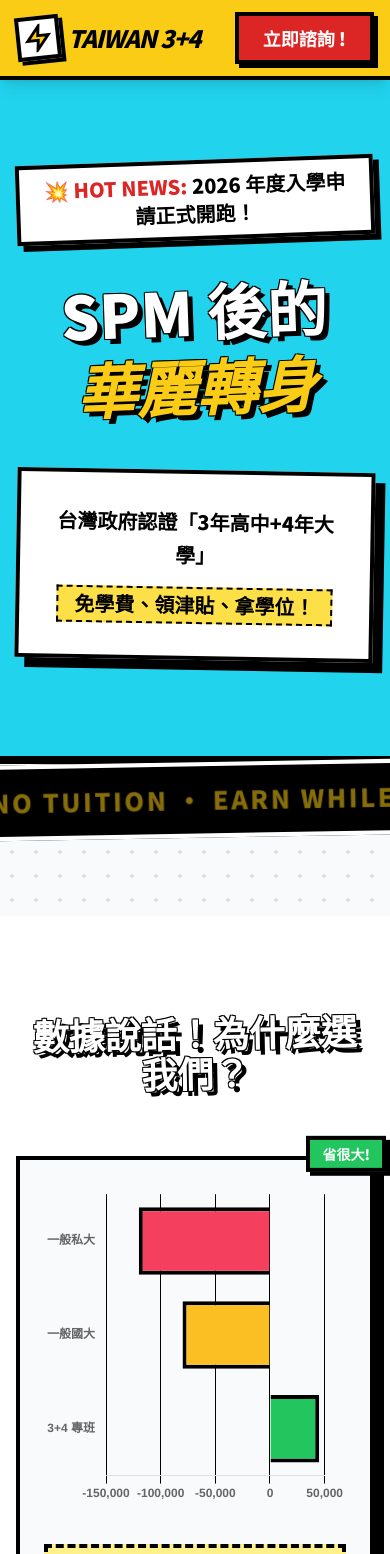
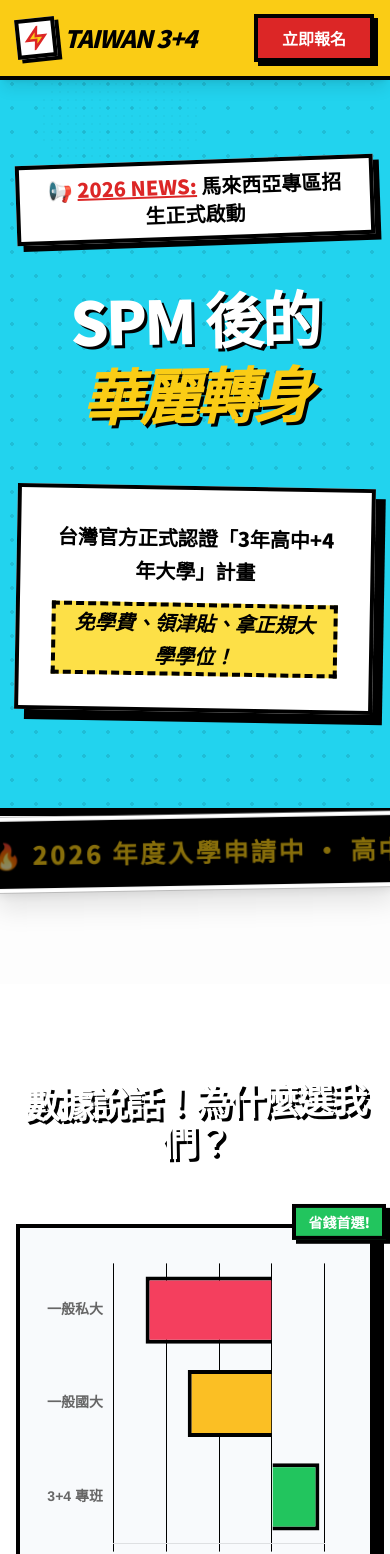
Before and after one commit to isaac0194/taiwan-3plus4-landing, a React (Vite) app: page / in a window 390 px wide. Shown: the top 1554 px of the page. Built offline with nearby package versions, Linux system fonts and the light colour scheme.

Commit message:
修正官網連結有誤

```diff
--- a/src/App.jsx
+++ b/src/App.jsx
@@ -12,15 +12,15 @@ import { Bar } from 'react-chartjs-2';
 
 ChartJS.register(CategoryScale, LinearScale, BarElement, Title, Tooltip, Legend);
 
-// --- 視覺組件：純 SVG 圖示 (避免外部庫依賴錯誤) ---
+// --- 核心組件：純內嵌 SVG (確保不依賴外部套件，防止編譯錯誤) ---
 const IconZap = () => (
-  <svg width="28" height="28" viewBox="0 0 24 24" fill="none" stroke="black" strokeWidth="2.5" className="text-red-500 fill-yellow-400"><polygon points="13 2 3 14 12 14 11 22 21 10 12 10 13 2"/></svg>
+  <svg width="24" height="24" viewBox="0 0 24 24" fill="none" stroke="currentColor" strokeWidth="2.5" className="text-red-600 fill-yellow-400"><polygon points="13 2 3 14 12 14 11 22 21 10 12 10 13 2"/></svg>
 );
 const IconChevron = ({ isOpen }) => (
   <svg width="24" height="24" viewBox="0 0 24 24" fill="none" stroke="black" strokeWidth="3" className={`transition-transform duration-300 ${isOpen ? 'rotate-180' : ''}`}><path d="M19 9l-7 7-7-7" /></svg>
 );
 const Badge = ({ text, color = "bg-red-500" }) => (
-  <div className={`absolute -top-4 -right-4 ${color} text-white font-black px-3 py-1 border-4 border-black shadow-[4px_4px_0px_0px_rgba(0,0,0,1)] -rotate-12 z-10 text-sm animate-bounce`}>
+  <div className={`absolute -top-4 -right-4 ${color} text-white font-black px-3 py-1 border-4 border-black shadow-[4px_4px_0px_0px_rgba(0,0,0,1)] -rotate-6 z-10 text-sm animate-bounce`}>
     {text}
   </div>
 );
@@ -28,32 +28,35 @@ const Badge = ({ text, color = "bg-red-500" }) => (
 export default function App() {
   useEffect(() => {
     const link = document.createElement('link');
-    // 修正：純字串網址，無括號
-    link.href = 'https://fonts.googleapis.com/css2?family=Bangers&family=Noto+Sans+TC:wght@700;900&display=swap';
-    link.rel = 'stylesheet';
+    link.href = "https://fonts.googleapis.com/css2?family=Bangers&family=Noto+Sans+TC:wght@700;900&display=swap";
+    link.rel = "stylesheet";
     document.head.appendChild(link);
   }, []);
 
   return (
-    <div className="min-h-screen text-black bg-[#f8fafc] overflow-x-hidden selection:bg-yellow-300" style={{ fontFamily: "'Noto Sans TC', sans-serif", backgroundImage: 'radial-gradient(rgba(0,0,0,0.1) 2px, transparent 2px)', backgroundSize: '24px 24px' }}>
+    <div className="min-h-screen text-black bg-[#fdfdfd] overflow-x-hidden selection:bg-yellow-300" style={{ fontFamily: "'Noto Sans TC', sans-serif" }}>
       <style>{`
+        .comic-bg { background-image: radial-gradient(rgba(0,0,0,0.1) 2px, transparent 2px); background-size: 24px 24px; }
         .comic-shadow { box-shadow: 10px 10px 0px 0px rgba(0,0,0,1); }
         .comic-border { border: 4px solid #000; }
         .text-stroke { color: white; text-shadow: 5px 5px 0 #000, -1px -1px 0 #000, 1px -1px 0 #000, -1px 1px 0 #000, 1px 1px 0 #000; }
-        .halftone-bg { background-image: radial-gradient(rgba(0,0,0,0.2) 15%, transparent 16%); background-size: 6px 6px; }
+        .halftone-bg { background-image: radial-gradient(rgba(0,0,0,0.15) 15%, transparent 16%); background-size: 8px 8px; }
+        @media (max-width: 640px) { .text-stroke { text-shadow: 3px 3px 0 #000; } }
       `}</style>
 
       <Navbar />
       <HeroSection />
 
-      <div className="bg-black py-4 -rotate-1 scale-105 mb-20 overflow-hidden whitespace-nowrap border-y-4 border-white">
+      {/* 動態資訊跑馬燈 */}
+      <div className="bg-black py-4 -rotate-1 scale-105 mb-24 overflow-hidden whitespace-nowrap border-y-4 border-white shadow-xl relative z-20">
         <div className="text-yellow-400 font-black text-2xl tracking-widest inline-block animate-pulse">
-           NO TUITION • EARN WHILE YOU LEARN • 2026 ENROLLING NOW •
-           NO TUITION • EARN WHILE YOU LEARN • 2026 ENROLLING NOW •
+           🔥 2026 年度入學申請中 • 高中三年學費全免 • 台灣 3+4 官方合作計畫 • 馬來西亞專區 •
+           🔥 2026 年度入學申請中 • 高中三年學費全免 • 台灣 3+4 官方合作計畫 • 馬來西亞專區 •
         </div>
       </div>
 
       <FinanceSection />
+      <FeaturesSection />
       <SchoolsSection />
       <TimelineSection />
       <ContactSection />
@@ -65,12 +68,17 @@ export default function App() {
 function Navbar() {
   return (
     <nav className="fixed top-0 left-0 right-0 bg-yellow-400 border-b-4 border-black z-50 h-20 flex items-center shadow-lg">
-      <div className="max-w-7xl mx-auto px-4 sm:px-6 w-full flex justify-between items-center">
-        <div className="flex items-center gap-2">
+      <div className="max-w-7xl mx-auto px-4 sm:px-6 w-full flex justify-between items-center font-black">
+        <div className="flex items-center gap-2 cursor-pointer">
           <div className="bg-white border-4 border-black p-1 shadow-[4px_4px_0px_0px_rgba(0,0,0,1)] transform -rotate-6"><IconZap /></div>
-          <span className="font-black text-2xl sm:text-3xl tracking-tighter italic">TAIWAN 3+4</span>
+          <span className="text-2xl sm:text-3xl tracking-tighter italic uppercase">Taiwan 3+4</span>
         </div>
-        <a href="#contact" className="bg-red-600 text-white border-4 border-black px-6 py-2 font-black text-lg shadow-[4px_4px_0px_0px_rgba(0,0,0,1)] hover:translate-x-1 hover:translate-y-1 transition-all active:scale-95">立即諮詢 !</a>
+        <div className="hidden lg:flex gap-8 text-sm uppercase">
+          <a href="#finance" className="hover:text-red-600 transition-colors">財務分析</a>
+          <a href="#schools" className="hover:text-red-600 transition-colors">合作學校</a>
+          <a href="#timeline" className="hover:text-red-600 transition-colors">報名時程</a>
+        </div>
+        <a href="#contact" className="bg-red-600 text-white border-4 border-black px-6 py-2 shadow-[4px_4px_0px_0px_rgba(0,0,0,1)] hover:translate-x-1 hover:translate-y-1 transition-all active:scale-95">立即報名</a>
       </div>
     </nav>
   );
@@ -78,17 +86,17 @@ function Navbar() {
 
 function HeroSection() {
   return (
-    <section className="relative pt-40 pb-24 bg-cyan-400 border-b-8 border-black overflow-hidden px-4 text-center">
+    <section className="relative pt-40 pb-24 bg-cyan-400 border-b-8 border-black overflow-hidden px-4 text-center comic-bg">
       <div className="absolute top-10 left-10 opacity-20 halftone-bg w-40 h-40 rounded-full"></div>
-      <div className="relative z-10 max-w-5xl mx-auto">
-        <div className="inline-block bg-white border-4 border-black px-6 py-2 text-xl font-black mb-8 shadow-[6px_6px_0px_0px_rgba(0,0,0,1)] transform -rotate-2">
-          💥 <span className="text-red-600">HOT NEWS:</span> 2026 年度入學申請正式開跑！
+      <div className="relative z-10 max-w-6xl mx-auto">
+        <div className="inline-block bg-white border-4 border-black px-6 py-2 text-xl font-black mb-10 shadow-[6px_6px_0px_0px_rgba(0,0,0,1)] transform -rotate-2">
+          📢 <span className="text-red-600 underline">2026 NEWS:</span> 馬來西亞專區招生正式啟動
         </div>
-        <h1 className="text-6xl sm:text-8xl md:text-9xl font-black leading-tight text-stroke uppercase transform -rotate-2 mb-12">SPM 後的<br/><span className="text-yellow-400 italic">華麗轉身</span></h1>
-        <div className="bg-white border-4 border-black comic-shadow p-8 max-w-3xl mx-auto transform rotate-1">
+        <h1 className="text-6xl sm:text-8xl md:text-9xl font-black leading-tight text-stroke uppercase transform -rotate-1 mb-14 tracking-tighter">SPM 後的<br/><span className="text-yellow-400 italic">華麗轉身</span></h1>
+        <div className="bg-white border-4 border-black comic-shadow p-8 max-w-3xl mx-auto transform rotate-1 hover:rotate-0 transition-transform">
           <p className="text-xl sm:text-3xl font-black leading-relaxed text-black">
-            台灣政府認證「3年高中+4年大學」<br/>
-            <span className="bg-yellow-300 px-4 inline-block mt-4 border-2 border-black border-dashed">免學費、領津貼、拿學位！</span>
+            台灣官方正式認證「3年高中+4年大學」計畫<br/>
+            <span className="bg-yellow-300 px-4 inline-block mt-4 border-4 border-black border-dashed italic">免學費、領津貼、拿正規大學學位！</span>
           </p>
         </div>
       </div>
@@ -99,21 +107,27 @@ function HeroSection() {
 function FinanceSection() {
   const options = {
     indexAxis: 'y', responsive: true, maintainAspectRatio: false,
-    plugins: { legend: { display: false }, tooltip: { backgroundColor: '#000' } },
-    scales: { x: { grid: { color: '#000' }, ticks: { font: { weight: 'bold' } } }, y: { grid: { display: false }, ticks: { font: { weight: 'bold' } } } }
+    plugins: { legend: { display: false }, tooltip: { backgroundColor: '#000', padding: 12 } },
+    scales: { x: { grid: { color: '#000' }, ticks: { font: { weight: 'bold' } } }, y: { grid: { display: false }, ticks: { font: { weight: 'bold', size: 14 } } } }
   };
-  const data = { labels: ['一般私大', '一般國大', '3+4 專班'], datasets: [{ data: [-120000, -80000, 45000], backgroundColor: ['#f43f5e', '#fbbf24', '#22c55e'], borderColor: '#000', borderWidth: 4 }] };
+  const data = {
+    labels: ['一般私大', '一般國大', '3+4 專班'],
+    datasets: [{
+      data: [-120000, -80000, 45000],
+      backgroundColor: ['#f43f5e', '#fbbf24', '#22c55e'],
+      borderColor: '#000',
+      borderWidth: 4
+    }]
+  };
   return (
-    <section id="finance" className="py-24 border-b-8 border-black bg-white px-4 relative">
+    <section id="finance" className="py-24 border-b-8 border-black bg-white px-4">
       <div className="max-w-4xl mx-auto">
-        <div className="mb-16 text-center">
-            <h2 className="text-4xl sm:text-6xl font-black text-stroke transform -rotate-1 uppercase">數據說話！為什麼選我們？</h2>
-        </div>
-        <div className="bg-slate-50 border-4 border-black p-6 sm:p-12 comic-shadow relative">
-          <Badge text="省很大!" color="bg-green-500" />
+        <h2 className="text-4xl sm:text-6xl font-black text-stroke text-center mb-16 transform -rotate-1 uppercase tracking-tighter">數據說話！為什麼選我們？</h2>
+        <div className="bg-slate-50 border-4 border-black p-6 sm:p-12 comic-shadow relative group">
+          <Badge text="省錢首選!" color="bg-green-500" />
           <div className="h-80 w-full"><Bar options={options} data={data} /></div>
-          <div className="mt-10 p-6 bg-yellow-200 border-4 border-black border-dashed font-black text-lg text-center">
-             💡 透過實習，畢業後可帶回約 <span className="text-red-600 text-2xl">RM 45,000</span> 的啟動金！
+          <div className="mt-10 p-6 bg-yellow-100 border-4 border-black border-dashed font-black text-lg text-center">
+             💡 實習津貼結餘：畢業後預計可帶回約 <span className="text-red-600 text-3xl">RM 45,000</span> 的啟動金！
           </div>
         </div>
       </div>
@@ -121,32 +135,85 @@ function FinanceSection() {
   );
 }
 
+function FeaturesSection() {
+  const features = [
+    { icon: "💰", title: "學費全免", desc: "高中三年學費由台灣政府補助，減輕家庭經濟負擔。", color: "bg-pink-400" },
+    { icon: "🛠️", title: "帶薪實習", desc: "產學完美接軌，每月領取實習津貼，支付生活開銷。", color: "bg-yellow-400" },
+    { icon: "🎓", title: "正式學位", desc: "完成七年一貫學程，同時取得正式高職與大學學歷。", color: "bg-cyan-400" }
+  ];
+  return (
+    <section className="py-24 border-b-8 border-black bg-slate-50 px-4">
+      <div className="max-w-6xl mx-auto grid sm:grid-cols-2 md:grid-cols-3 gap-8 text-center">
+        {features.map((f, i) => (
+          <div key={i} className={`${f.color} border-4 border-black p-10 comic-shadow transform hover:-translate-y-4 transition-transform`}>
+            <div className="bg-white border-4 border-black w-20 h-20 flex items-center justify-center mb-6 comic-shadow rounded-full text-4xl mx-auto">{f.icon}</div>
+            <h3 className="text-2xl font-black mb-4 bg-white inline-block px-3 border-2 border-black">{f.title}</h3>
+            <p className="text-lg font-bold leading-relaxed">{f.desc}</p>
+          </div>
+        ))}
+      </div>
+    </section>
+  );
+}
+
 function SchoolsSection() {
   const schools = [
-    { name: "六信高中", loc: "台南", majors: ["資訊科", "烘焙科"], color: "bg-red-400", emoji: "🤖", badge: "百年名校" },
-    { name: "新光高中", loc: "高雄", majors: ["資訊科"], color: "bg-blue-400", emoji: "💻", badge: "設備新穎" },
-    { name: "育德工家", loc: "台南", majors: ["烘焙科", "餐飲科"], color: "bg-green-400", emoji: "🍞", badge: "就業保證" },
-    { name: "華德工家", loc: "高雄", majors: ["資訊科", "烘焙科", "餐飲科"], color: "bg-purple-400", emoji: "👨‍🍳", badge: "照顧第一" }
+    {
+      name: "六信高中",
+      loc: "台南",
+      majors: ["資訊科", "烘焙科"],
+      color: "bg-red-400",
+      emoji: "🤖",
+      badge: "百年名校",
+      link: "https://www.lhvs.tn.edu.tw/index.php?option=module&lang=cht&task=showlist&id=105&index=5"
+    },
+    {
+      name: "新光高中",
+      loc: "高雄",
+      majors: ["資訊科"],
+      color: "bg-blue-400",
+      emoji: "💻",
+      badge: "設備新穎",
+      link: "https://sg.sgshedu.tw/"
+    },
+    {
+      name: "育德工家",
+      loc: "台南",
+      majors: ["烘焙科", "餐飲科"],
+      color: "bg-green-400",
+      emoji: "🍞",
+      badge: "就業保證",
+      link: "https://sites.google.com/ytvs.tn.edu.tw/ytvs204c"
+    },
+    {
+      name: "華德工家",
+      loc: "高雄",
+      majors: ["資訊科", "烘焙科", "餐飲科"],
+      color: "bg-purple-400",
+      emoji: "👨‍🍳",
+      badge: "照顧第一",
+      link: "https://www.hdvs.kh.edu.tw/?.p=Hrpp"
+    }
   ];
   return (
-    <section id="schools" className="py-24 bg-yellow-300 border-b-8 border-black px-4 relative">
+    <section id="schools" className="py-24 bg-yellow-300 border-b-8 border-black px-4 relative halftone-bg">
       <div className="max-w-7xl mx-auto">
-        <h2 className="text-4xl sm:text-6xl font-black bg-black text-white border-4 border-white inline-block px-8 py-4 comic-shadow transform rotate-1 uppercase mb-16">精選名校</h2>
-        <div className="grid sm:grid-cols-2 lg:grid-cols-4 gap-10">
+        <h2 className="text-4xl sm:text-6xl font-black bg-black text-white border-4 border-white inline-block px-8 py-4 comic-shadow transform rotate-1 uppercase mb-20 tracking-tighter">精選名校探索</h2>
+        <div className="grid sm:grid-cols-2 lg:grid-cols-4 gap-12">
           {schools.map((s, i) => (
-            <div key={i} className="bg-white border-4 border-black comic-shadow flex flex-col h-full transform hover:-translate-y-4 hover:rotate-2 transition-all relative">
+            <div key={i} className="bg-white border-4 border-black comic-shadow flex flex-col h-full transform hover:-translate-y-4 hover:rotate-1 transition-all relative group">
               <Badge text={s.badge} color={s.color} />
-              <div className={`h-28 ${s.color} border-b-4 border-black flex items-center justify-center text-6xl`}>{s.emoji}</div>
+              <div className={`h-32 ${s.color} border-b-4 border-black flex items-center justify-center text-7xl group-hover:scale-110 transition-transform`}>{s.emoji}</div>
               <div className="p-6 flex-grow">
-                <h3 className="font-black text-2xl mb-1 text-black">{s.name}</h3>
-                <p className="font-bold text-sm text-slate-500 mb-6">📍 台灣 {s.loc}</p>
-                <div className="space-y-2 mb-6">
+                <h3 className="font-black text-2xl mb-1 text-black underline decoration-4 tracking-tighter">{s.name}</h3>
+                <p className="font-bold text-sm text-slate-500 mb-6 flex items-center gap-1 italic">📍 基地位置: 台灣 {s.loc}</p>
+                <div className="space-y-2 mb-4">
                   {s.majors.map((m, j) => (
-                    <span key={j} className="inline-block w-full text-center font-black bg-slate-100 border-2 border-black py-1 text-sm hover:bg-yellow-200 transition-colors">#{m}</span>
+                    <span key={j} className="inline-block w-full text-center font-black bg-slate-100 border-2 border-black py-1 px-2 text-sm hover:bg-yellow-200 transition-colors tracking-widest">#{m}</span>
                   ))}
                 </div>
               </div>
-              <a href="https://wa.me/639989195808" className="bg-black text-white text-center py-4 font-black uppercase text-sm hover:bg-red-600 transition-colors">瞭解詳細 ➔</a>
+              <a href={s.link} target="_blank" rel="noopener noreferrer" className="bg-black text-white text-center py-4 font-black uppercase text-sm hover:bg-red-600 transition-colors tracking-widest">進入官網 ➔</a>
             </div>
           ))}
         </div>
@@ -158,33 +225,32 @@ function SchoolsSection() {
 function TimelineSection() {
   const [active, setActive] = useState(0);
   const steps = [
-    { date: "12 - 01月", title: "最後衝刺與截止報名", tasks: "完成線上系統填寫，確認掃描文件清晰。", remind: "2026年1月31日為全國統一截止日。", point: "SPM 考生可先提交預估成績卡位。", color: "bg-yellow-400" },
-    { date: "02月", title: "文件初審與補件期", tasks: "留意 Email 通知，補齊不全文件。", remind: "確保護照效期超過 6 個月。", point: "定期檢查垃圾信箱避免錯過通知。", color: "bg-cyan-400" },
-    { date: "03月", title: "入學面試 (各校安排)", tasks: "準備視訊面試，展現學習意願。", remind: "重點在於表達團隊合作與心理建設。", point: "穿著整齊校服或正裝展現態度。", color: "bg-pink-400" },
-    { date: "04月", title: "資格複審與確認", tasks: "官方進行最終身分與學歷審查。", remind: "此階段為後台作業，保持通訊暢通。", point: "學歷文件若有更新應主動補交。", color: "bg-green-400" },
-    { date: "05月", title: "錄取公告與榜單確認", tasks: "5月下旬公告正式名單。", remind: "將收到正式的「錄取通知書」。", point: "錄取通知書是辦理簽證必備文件。", color: "bg-yellow-400" },
-    { date: "06月", title: "學歷驗證與說明會", tasks: "辦理馬國外交部與 TECO 認證。", remind: "舉辦行前說明會，確認費用與行程。", point: "程序繁瑣建議收到通知後即刻預約。", color: "bg-cyan-400" },
-    { date: "07月", title: "辦理簽證與打包", tasks: "申請台灣居留簽證 (Visa)。", remind: "依照學校安排之批次訂購機票。", point: "打包清單包含常備藥與家鄉零食。", color: "bg-pink-400" },
-    { date: "08月", title: "赴台啟航與輔導", tasks: "8月中下旬統一搭機赴台。", remind: "入境體檢並參與新生生活輔導週。", point: "正式告別家人，迎接獨立生活。", color: "bg-green-400" },
-    { date: "09月", title: "正式開學與訓練", tasks: "進入高職階段學習，開始技能訓練。", remind: "建立正確的工作倫理與態度。", point: "擴展在地交流，開啟 3+4 新生活。", color: "bg-slate-200" }
+    { date: "12 - 01月", title: "截止報名", tasks: "完成系統填寫，確認文件清晰無誤。", remind: "1月31日為截止日。SPM可先提預估成績。" },
+    { date: "02月", title: "文件初審", tasks: "留意 Email 補件通知。檢查護照效期是否足夠。", remind: "定期檢查垃圾信箱避免錯過重要通知。" },
+    { date: "03月", title: "入學面試", tasks: "各校安排視訊或面試。展現學習意願與潛力。", remind: "穿著整齊校服或正裝展現態度。" },
+    { date: "04月", title: "資格複審", tasks: "官方進行最終學歷與身分審查。", remind: "此階段為後台作業，保持通訊暢通即可。" },
+    { date: "05月", title: "錄取公告", tasks: "公佈榜單並寄發錄取通知書袋。", remind: "錄取通知書是辦理簽證的必備文件。" },
+    { date: "06月", title: "學歷驗證", tasks: "辦理馬國外交部與 TECO 認證。", remind: "程序較繁瑣，收到通知後建議即刻預約。" },
+    { date: "07月", title: "簽證打包", tasks: "申請居留簽證。依照批次訂購機票。", remind: "打包清單包含常備藥、面試服與家鄉零食。" },
+    { date: "08月", title: "赴台啟航", tasks: "8月中下旬抵台。參與新生生活輔導週。", remind: "正式告別家人，迎接獨立生活新篇章。" },
+    { date: "09月", title: "正式開學", tasks: "進入高職學習。開始技能訓練與實務實習。", remind: "建立正確的工作倫理與學習態度。" }
   ];
 
   return (
     <section id="timeline" className="py-24 border-b-8 border-black bg-white px-4">
       <div className="max-w-4xl mx-auto">
-        <h2 className="text-4xl sm:text-6xl font-black text-stroke mb-16 text-center uppercase">2026 招生行事曆</h2>
+        <h2 className="text-4xl sm:text-6xl font-black text-stroke mb-20 text-center uppercase transform rotate-1 tracking-tighter">2026 年度時程地圖</h2>
         <div className="grid gap-6">
           {steps.map((step, i) => (
             <div key={i} className={`border-4 border-black comic-shadow transform transition-all ${active === i ? 'translate-x-4 rotate-1' : ''}`}>
-              <button onClick={() => setActive(i)} className={`w-full flex items-center justify-between p-6 text-left font-black text-xl sm:text-2xl outline-none ${active === i ? step.color : 'bg-white'}`}>
-                <span className="flex items-center gap-4"><span className="bg-black text-white px-3 py-1 transform -skew-x-12 text-lg">{step.date}</span> {step.title}</span>
+              <button onClick={() => setActive(i)} className={`w-full flex items-center justify-between p-6 text-left font-black text-xl sm:text-2xl outline-none ${active === i ? 'bg-purple-600 text-white' : 'bg-white hover:bg-slate-50'}`}>
+                <span className="flex items-center gap-4"><span className="bg-black text-white px-4 py-1 transform -skew-x-12 uppercase">{step.date}</span> {step.title}</span>
                 <IconChevron isOpen={active === i} />
               </button>
               {active === i && (
-                <div className="p-8 border-t-4 border-black bg-white grid gap-4 text-lg">
-                  <p className="text-black"><strong>📝 關鍵任務：</strong>{step.tasks}</p>
-                  <p className="text-black"><strong>🔔 提醒：</strong>{step.remind}</p>
-                  <p className="text-black"><strong>🚩 重點：</strong>{step.point}</p>
+                <div className="p-8 border-t-4 border-black bg-white grid gap-4 text-xl font-bold leading-relaxed border-dashed text-black">
+                  <p>📝 關鍵任務：{step.tasks}</p>
+                  <p className="text-slate-600 italic">🔔 注意事項：{step.remind}</p>
                 </div>
               )}
             </div>
@@ -198,21 +264,23 @@ function TimelineSection() {
 function ContactSection() {
   return (
     <section id="contact" className="py-24 bg-cyan-400 border-b-8 border-black halftone-bg px-4 text-center">
-      <div className="inline-block bg-white border-4 border-black p-8 comic-shadow mb-16 transform -rotate-1">
-        <h2 className="text-4xl sm:text-7xl font-black text-stroke uppercase">現在就聯繫代表！</h2>
+      <div className="inline-block bg-white border-4 border-black p-8 comic-shadow mb-20 transform -rotate-1">
+        <h2 className="text-4xl sm:text-7xl font-black text-stroke uppercase tracking-tighter">聯繫駐地代表諮詢</h2>
+        <p className="mt-4 font-black text-2xl text-black">夢想不等人，2026 年度名額有限！</p>
       </div>
       <div className="grid md:grid-cols-2 gap-12 max-w-5xl mx-auto">
-        <div className="bg-green-400 border-4 border-black p-10 comic-shadow transform hover:rotate-2 transition-transform">
-          <img src="https://i.imgur.com/YdXztNr.png" alt="WhatsApp" className="w-48 h-48 mx-auto border-8 border-black mb-8 bg-white" />
-          <h3 className="text-3xl font-black mb-2 text-black underline decoration-4">駐馬代表</h3>
-          <p className="font-black bg-black text-white text-2xl inline-block px-4 py-1 mb-8">+63 998 919 5808</p>
-          <a href="https://wa.me/639989195808" className="block bg-white border-4 border-black py-4 font-black text-2xl hover:bg-yellow-400">點擊通話 💬</a>
+        <div className="bg-green-400 border-4 border-black p-10 comic-shadow transform hover:rotate-2 transition-transform group">
+          <img src="https://i.imgur.com/YdXztNr.png" alt="WhatsApp" className="w-48 h-48 mx-auto border-8 border-black mb-8 bg-white group-hover:scale-105 transition-transform" />
+          <h3 className="text-3xl font-black mb-2 text-black underline tracking-tight">馬來西亞代表</h3>
+          <p className="font-black bg-black text-white text-2xl inline-block px-4 py-1 mb-8 tracking-widest">+63 998 919 5808</p>
+          <a href="https://wa.me/639989195808" className="block bg-white border-4 border-black py-4 font-black text-2xl hover:bg-yellow-400 transition-all uppercase">WhatsApp 直接對話</a>
         </div>
-        <div className="bg-blue-400 border-4 border-black p-10 comic-shadow transform hover:-rotate-2 transition-transform">
-          <img src="https://i.imgur.com/QTAePgC.jpeg" alt="LINE" className="w-48 h-48 mx-auto border-8 border-black mb-8 bg-white" />
-          <h3 className="text-3xl font-black mb-2 text-black underline decoration-4">台校務辦公室</h3>
-          <p className="font-black bg-black text-white text-2xl inline-block px-4 py-1 mb-8">+886 982 815 234</p>
-          <a href="https://line.me/ti/p/~+886982815234" target="_blank" className="block bg-[#06C755] text-white border-4 border-black py-4 font-black text-2xl hover:bg-black transition-colors">加 LINE 好友 📱</a>
+        <div className="bg-blue-400 border-4 border-black p-10 comic-shadow transform hover:-rotate-2 transition-transform group">
+          <img src="https://i.imgur.com/QTAePgC.jpeg" alt="LINE" className="w-48 h-48 mx-auto border-8 border-black mb-8 bg-white group-hover:scale-105 transition-transform" />
+          <h3 className="text-3xl font-black mb-2 text-black underline tracking-tight">台灣校務辦公室</h3>
+          <p className="font-black bg-black text-white text-2xl inline-block px-4 py-1 mb-8 tracking-widest">+886 982 815 234</p>
+          {/* 正確的 LINE 電話號碼搜尋格式 */}
+          <a href="https://line.me/ti/p/~+886982815234" target="_blank" rel="noopener noreferrer" className="block bg-[#06C755] text-white border-4 border-black py-4 font-black text-2xl hover:bg-black transition-all uppercase tracking-widest">加 LINE 好友 📱</a>
         </div>
       </div>
     </section>
@@ -221,9 +289,13 @@ function ContactSection() {
 
 function Footer() {
   return (
-    <footer className="bg-black text-white py-16 text-center border-t-8 border-yellow-400">
-      <h3 className="font-black text-4xl text-yellow-400 mb-6 italic tracking-tighter uppercase">TAIWAN 3+4 PROJECT</h3>
-      <p className="text-xs text-gray-500 uppercase font-black tracking-widest">&copy; 2026 ALL RIGHTS RESERVED.</p>
+    <footer className="bg-black text-white py-20 text-center border-t-8 border-yellow-400">
+      <h3 className="font-black text-4xl text-yellow-400 mb-8 italic tracking-tighter uppercase">TAIWAN 3+4 PROGRAM</h3>
+      <div className="max-w-4xl mx-auto px-4 opacity-70 font-bold mb-10 leading-relaxed text-sm">
+         本平台僅供赴台就讀諮詢使用。具體學制、補助金額及實習規範，<br/>
+         請以台灣僑務委員會（OCAC）最新公告之簡章規範為準。
+      </div>
+      <p className="text-xs text-gray-500 uppercase font-black tracking-widest">&copy; 2026 OFFICIAL PORTAL. ALL RIGHTS RESERVED.</p>
     </footer>
   );
 }
```
